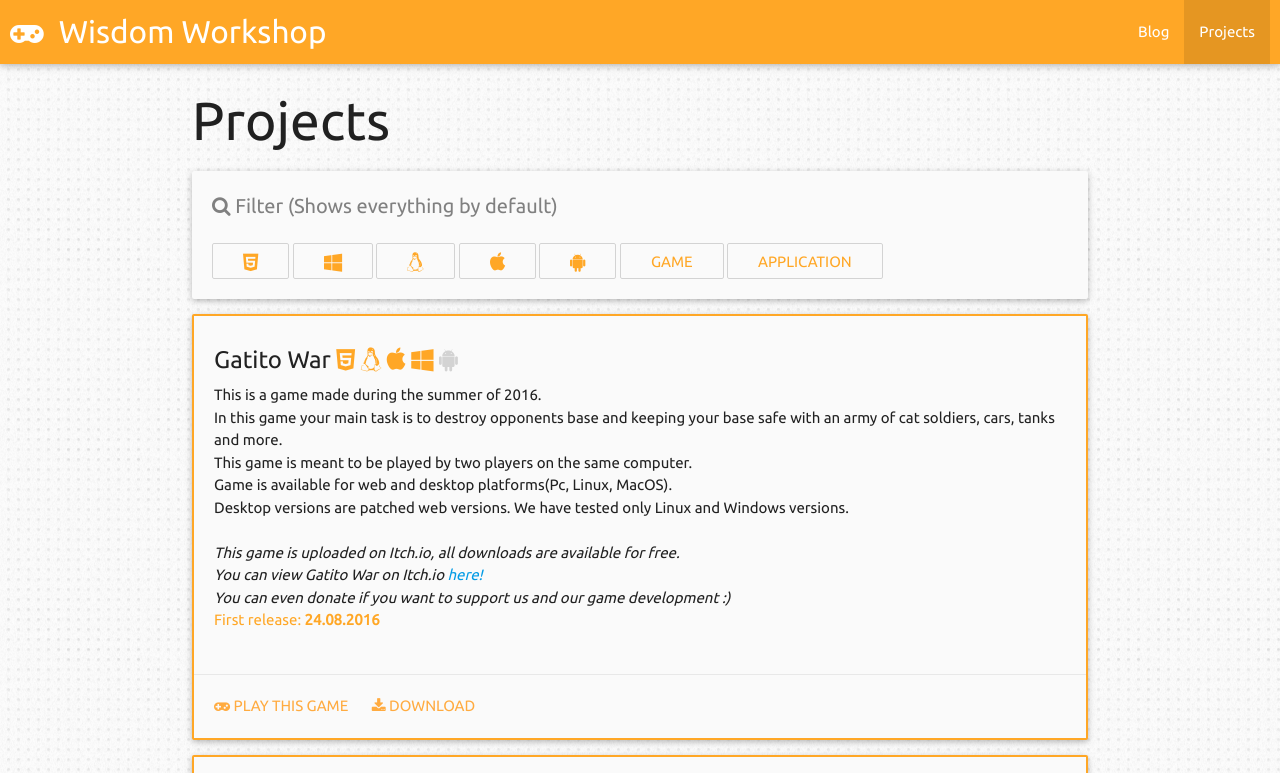
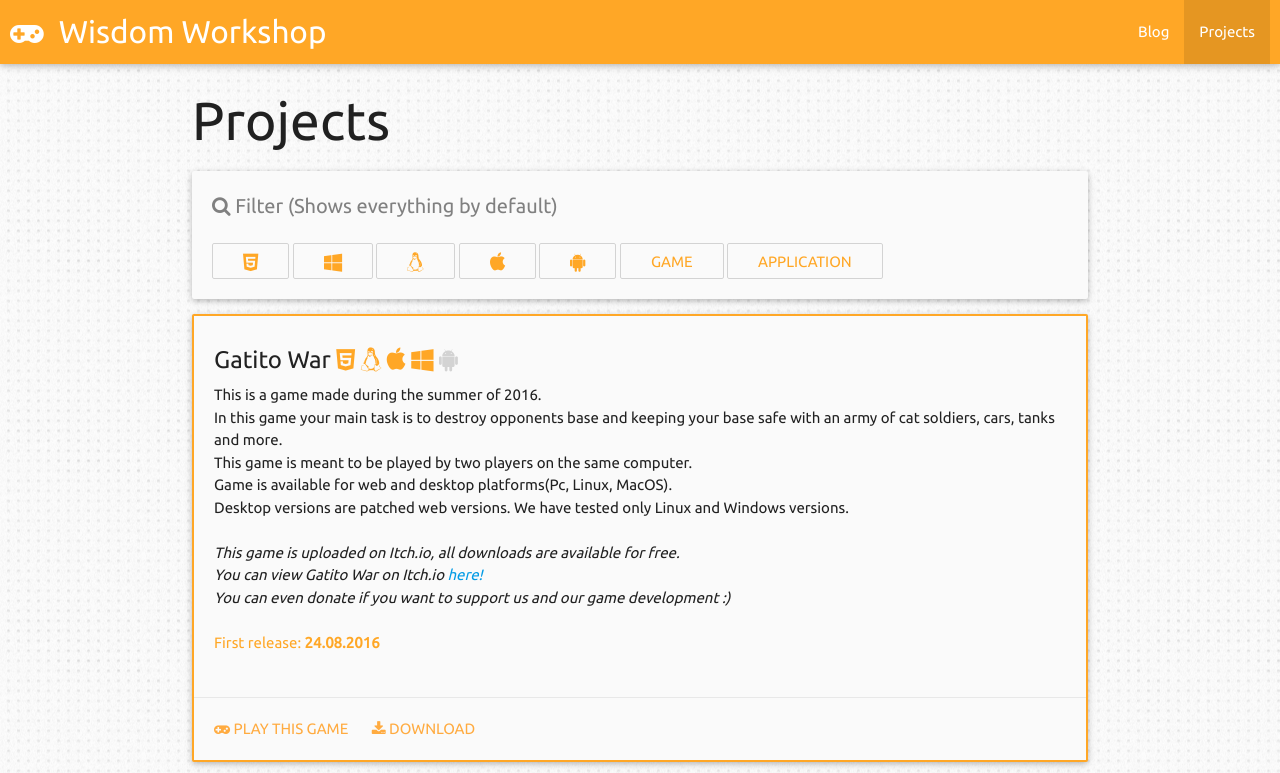
Before and after one commit to Poigar/poigar.github.io, a plain HTML site: page projects.html in a window 1280 px wide. Shown: the top 773 px of the page. Drawn offline with Linux system fonts and the light colour scheme; a script that the page names is missing.

Commit message:
madalala

```diff
--- a/projects.html
+++ b/projects.html
@@ -98,7 +98,7 @@
           <i>This game is uploaded on Itch.io, all downloads are available for free.<br>
               You can view Gatito War on Itch.io <a href="https://reinards.itch.io/gatito-war" target="none"> here!</a><br>
               You can even donate if you want to support us and our game development :)
-          </i><br>
+          </i><br><br>
 
           <span class="details">First release: <b>24.08.2016</b></span><br><br>
         </p>
```
